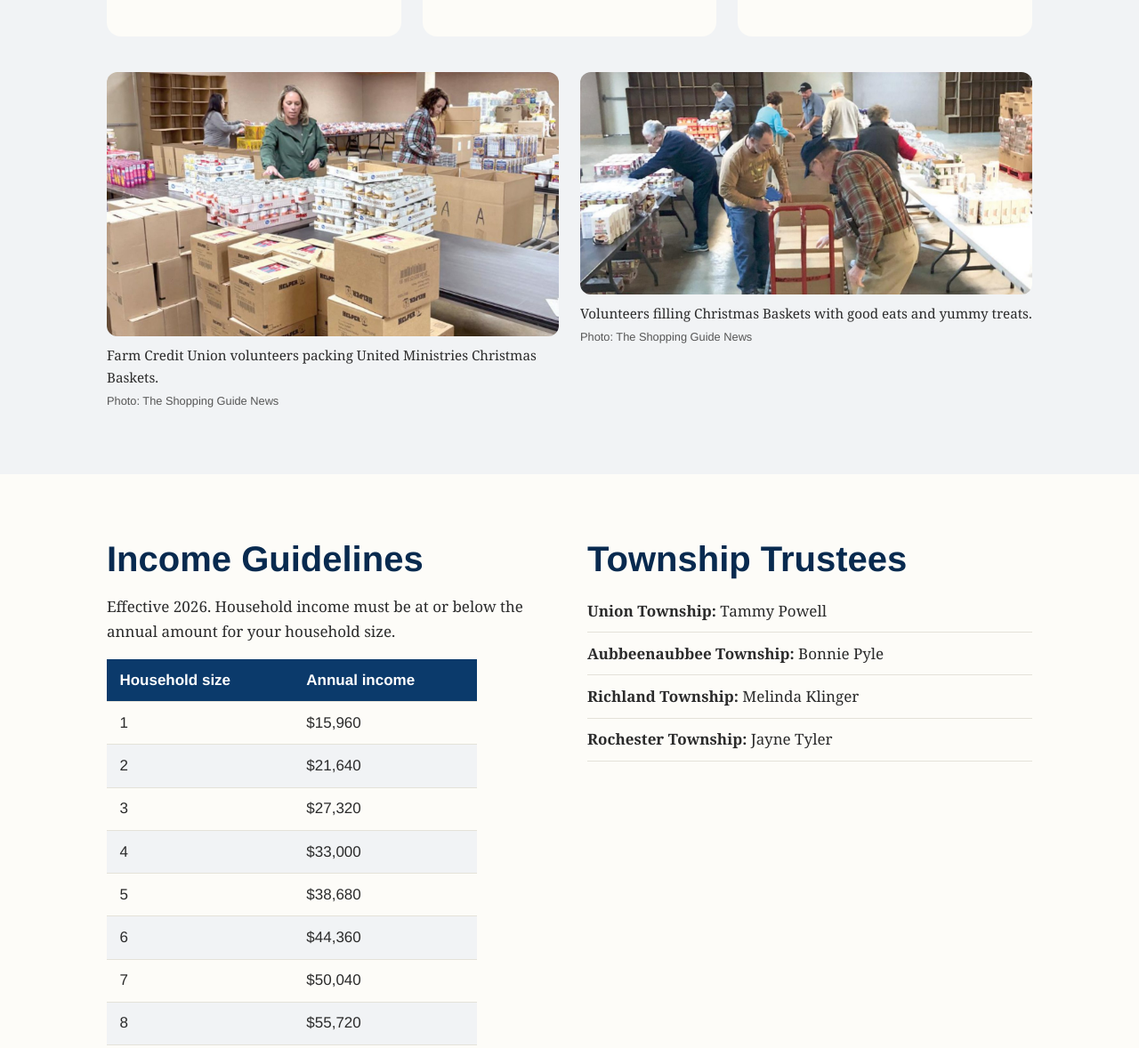
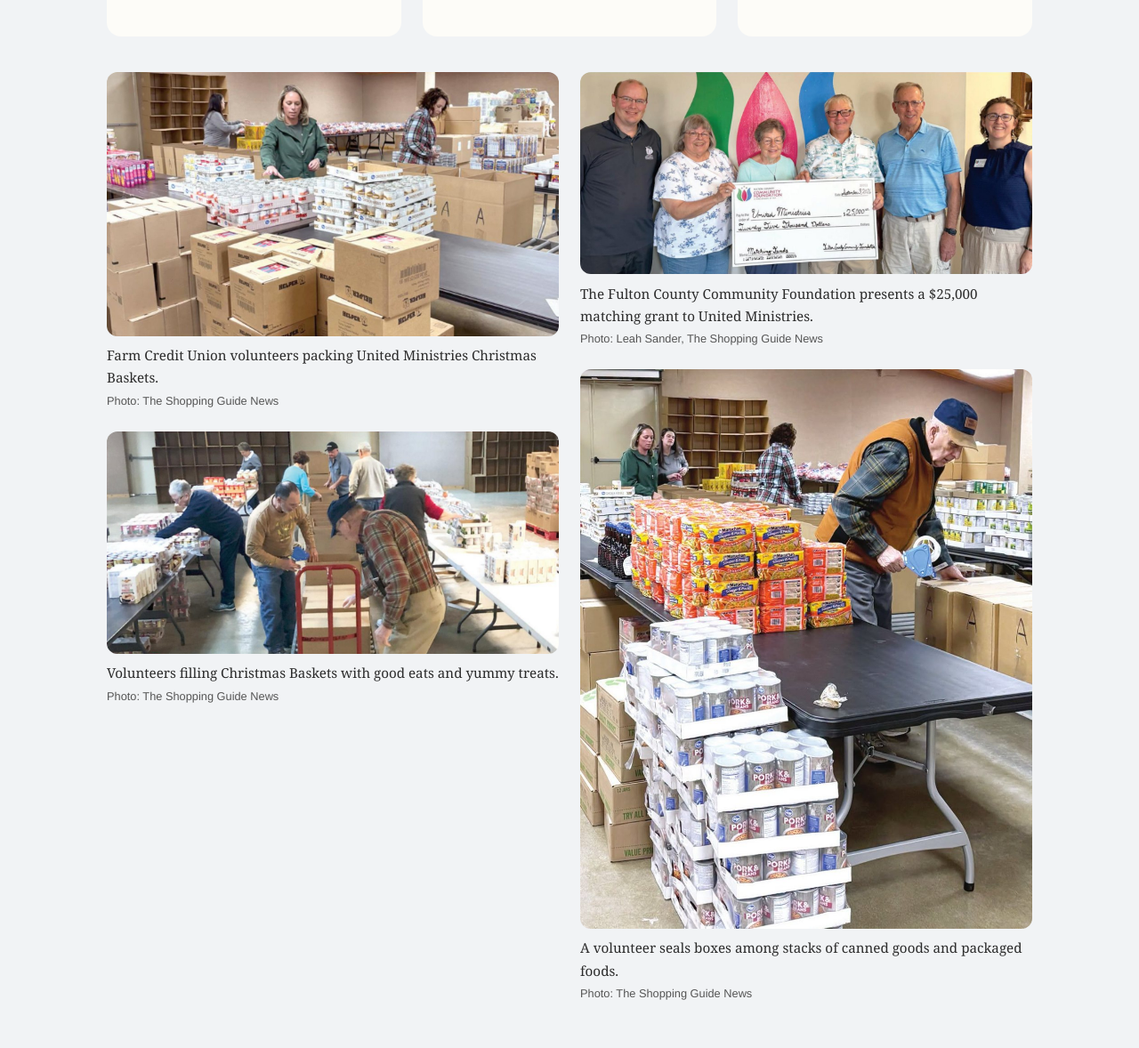
Before and after one commit to jzehner86/unitedministriesfc, a plain HTML site: page index.html in a window 1280 px wide. Shown: the part 2662-3840 px from the top of the page at 89% size. Drawn offline with Linux system fonts and the light colour scheme.

Commit message:
Add matching-grant check and volunteer photos to gallery
Two more credited photos in a two-column masonry-style gallery so wide and
tall images pack together.

Co-Authored-By: Claude Sonnet 5.5 <noreply@anthropic.com>

```diff
--- a/index.html
+++ b/index.html
@@ -115,6 +115,14 @@
           <figure>
             <img src="images/basket-volunteers-filling-boxes.jpg" width="1400" height="688" loading="lazy" alt="A line of volunteers filling Christmas Basket boxes from tables of food">
             <figcaption>Volunteers filling Christmas Baskets with good eats and yummy treats. <span class="credit">Photo: The Shopping Guide News</span></figcaption>
+          </figure>
+          <figure>
+            <img src="images/matching-grant-check.jpg" width="1470" height="658" loading="lazy" alt="Six people holding a large $25,000 matching-funds check from the Fulton County Community Foundation made out to United Ministries">
+            <figcaption>The Fulton County Community Foundation presents a $25,000 matching grant to United Ministries. <span class="credit">Photo: Leah Sander, The Shopping Guide News</span></figcaption>
+          </figure>
+          <figure>
+            <img src="images/volunteer-sealing-boxes.jpg" width="1000" height="1237" loading="lazy" alt="A volunteer taping boxes beside tall stacks of canned goods and packaged noodles">
+            <figcaption>A volunteer seals boxes among stacks of canned goods and packaged foods. <span class="credit">Photo: The Shopping Guide News</span></figcaption>
           </figure>
         </div>
       </div>
--- a/styles.css
+++ b/styles.css
@@ -94,8 +94,9 @@ nav a.btn:hover { text-decoration: none; }
 .about-grid { display: grid; gap: 2rem; }
 .about-grid img { width: 100%; height: auto; border-radius: 12px; }
 
-.photos { display: grid; gap: 1.5rem; margin-top: 2.5rem; }
-.photos figure { margin: 0; }
+/* Columns let the wide and tall photos pack together without big gaps */
+.photos { column-gap: 1.5rem; margin-top: 2.5rem; }
+.photos figure { margin: 0 0 1.5rem; break-inside: avoid; }
 .photos img { width: 100%; height: auto; display: block; border-radius: 12px; }
 .photos figcaption { margin-top: .6rem; font-size: .95rem; }
 .credit { display: block; font-family: var(--sans); font-size: .8rem; color: #555; margin-top: .15rem; }
@@ -148,7 +149,7 @@ address { font-style: normal; }
 @media (min-width: 760px) {
   .about-grid { grid-template-columns: 1fr 1fr; align-items: start; }
   .cards { grid-template-columns: repeat(3, 1fr); }
-  .photos { grid-template-columns: 1fr 1fr; align-items: start; }
+  .photos { column-count: 2; }
   .income-grid { grid-template-columns: 1fr 1fr; align-items: start; }
   .footer-grid { grid-template-columns: 1fr 1fr; }
 }
```
Also changed, not shown: images/matching-grant-check.jpg (added), images/volunteer-sealing-boxes.jpg (added).
